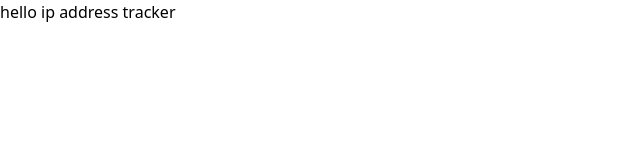
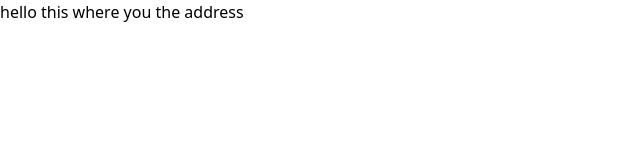
Before and after one commit to OussamaDeghfel/IP-Address-Tracker, a React (Vite) app: page / in a window 1280 px wide. Shown: the top 160 px of the page, without its empty margins (0-640 px from the left). Built offline with nearby package versions, Linux system fonts and the light colour scheme; no server answers.

Commit message:
define getting ipaddress and the nv file for the access keys

```diff
--- a/src/App.tsx
+++ b/src/App.tsx
@@ -1,14 +1,8 @@
-
-import './App.css'
-
+import AddressTracker from "./components/addressTracker"
 function App() {
-
-
   return (
     <>
-      <div>
-        hello ip address tracker
-      </div>
+      <AddressTracker />
     </>
   )
 }
--- /dev/null
+++ b/src/components/addressTracker.tsx
@@ -0,0 +1,25 @@
+import axios from "axios"
+import { useEffect, useState } from "react"
+
+const AddressTracker = () => {
+    const [address, setAddress] = useState('')
+
+    useEffect(() => {
+        const fetchAddress = async () => {
+            const response = await axios.get("https://api.ipify.org?format=json", {
+                // params: {
+                //     access_key: import.meta.env.IP_API_KEY,
+                // },
+            });
+            setAddress(response.data.ip);
+        };
+        fetchAddress()
+    }, []);
+
+    console.log("Address: ", address)
+  return (
+    <div>hello this where you the address</div>
+  )
+}
+
+export default AddressTracker
```
Also changed, not shown: 1 other file (tests, documents, lock files or other folders).
